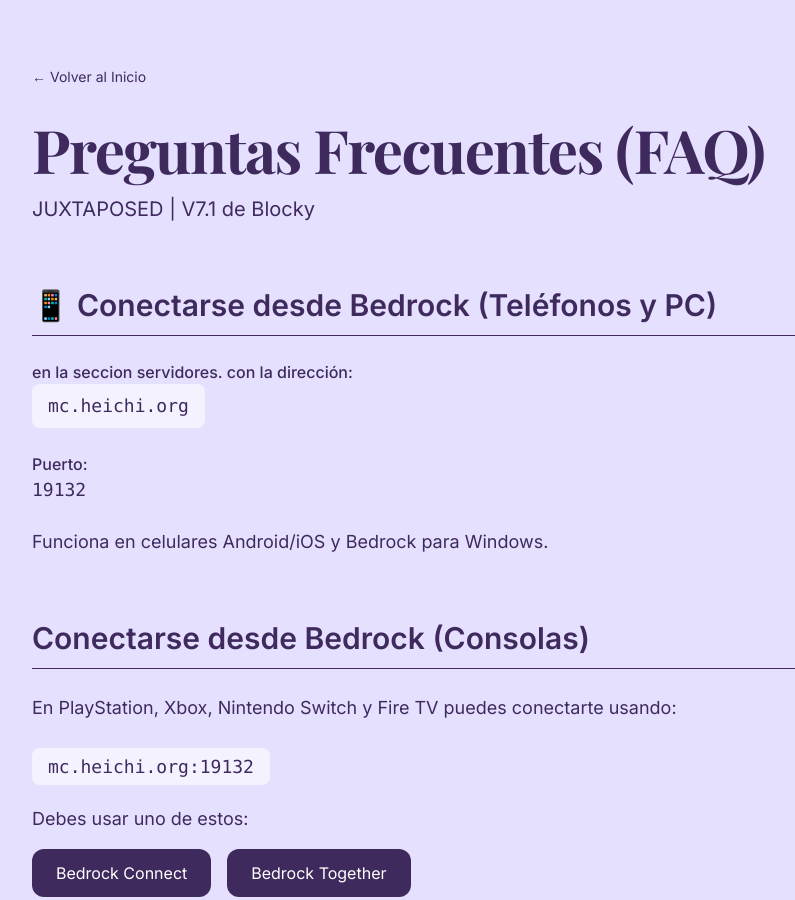
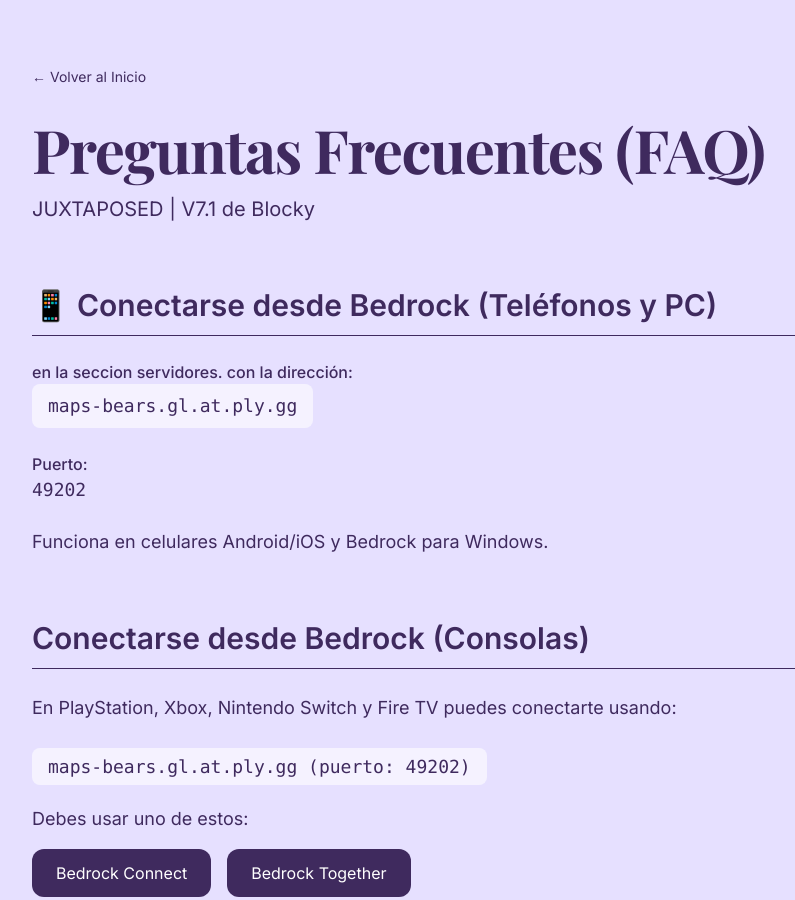
Before and after one commit to PwrPC/PwrPC.github.io, a plain HTML site: page server-faq.html in a window 1280 px wide. Shown: the top 900 px of the page, without its empty margins (184-979 px from the left). Drawn offline with nearby package versions, Linux system fonts and the light colour scheme.

Commit message:
Update server-faq.html

```diff
--- a/server-faq.html
+++ b/server-faq.html
@@ -29,11 +29,11 @@
                 <div class="space-y-6">
                     <div>
                         <p class="font-medium">en la seccion servidores. con la dirección:</p>
-                        <p class="font-mono text-lg bg-white/60 px-4 py-2 inline-block rounded-lg">mc.heichi.org</p>
+                        <p class="font-mono text-lg bg-white/60 px-4 py-2 inline-block rounded-lg">maps-bears.gl.at.ply.gg</p>
                     </div>
                     <div>
                         <p class="font-medium">Puerto:</p>
-                        <p class="font-mono text-lg">19132</p>
+                        <p class="font-mono text-lg">49202</p>
                     </div>
                     <p class="text-lg">Funciona en celulares Android/iOS y Bedrock para Windows.</p>
                 </div>
@@ -44,7 +44,7 @@
                 <h2 class="text-3xl font-semibold mb-6 border-b border-[#3f2a5e] pb-3">Conectarse desde Bedrock (Consolas)</h2>
                 <p class="text-lg leading-relaxed">
                     En PlayStation, Xbox, Nintendo Switch y Fire TV puedes conectarte usando:<br><br>
-                    <span class="font-mono bg-white/60 px-4 py-2 rounded-lg">mc.heichi.org:19132</span>
+                    <span class="font-mono bg-white/60 px-4 py-2 rounded-lg">maps-bears.gl.at.ply.gg (puerto: 49202)</span>
                 </p>
                 <p class="mt-6 text-lg">Debes usar uno de estos:</p>
                 <div class="flex flex-wrap gap-4 mt-4">
```
